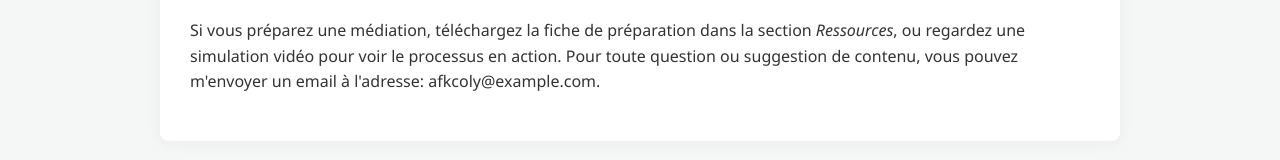
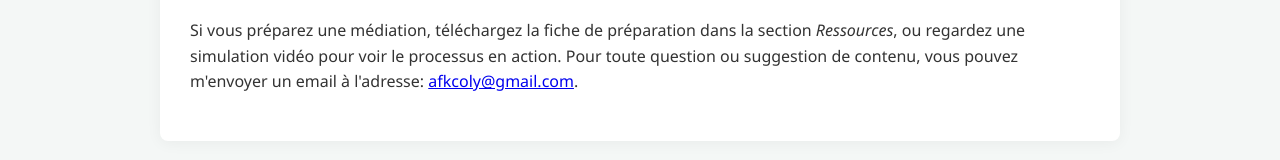
Before and after one commit to AlphaBetha01/AlphaBetha01-COLY-projet-html-esmt, a plain HTML site: page index.html in a window 1280 px wide. Shown: the part 1627-1787 px from the top of the page. Drawn offline with Linux system fonts and the light colour scheme.

Commit message:
Mise à jour correction 01 page index.html

```diff
--- a/index.html
+++ b/index.html
@@ -75,7 +75,7 @@
       <h3>Envie d'aller plus loin ?</h3>
       <p>
         Si vous préparez une médiation, téléchargez la fiche de préparation dans la section <em>Ressources</em>, ou regardez une simulation vidéo pour voir le processus en action.
-        Pour toute question ou suggestion de contenu, vous pouvez m'envoyer un email à l'adresse: <a href="mailto:afkcoly@example.com"></a>afkcoly@example.com</a>.
+        Pour toute question ou suggestion de contenu, vous pouvez m'envoyer un email à l'adresse: <a href="mailto:afkcoly@gmail.com">afkcoly@gmail.com</a>.
       </p>
     </section>
   </main>
```
